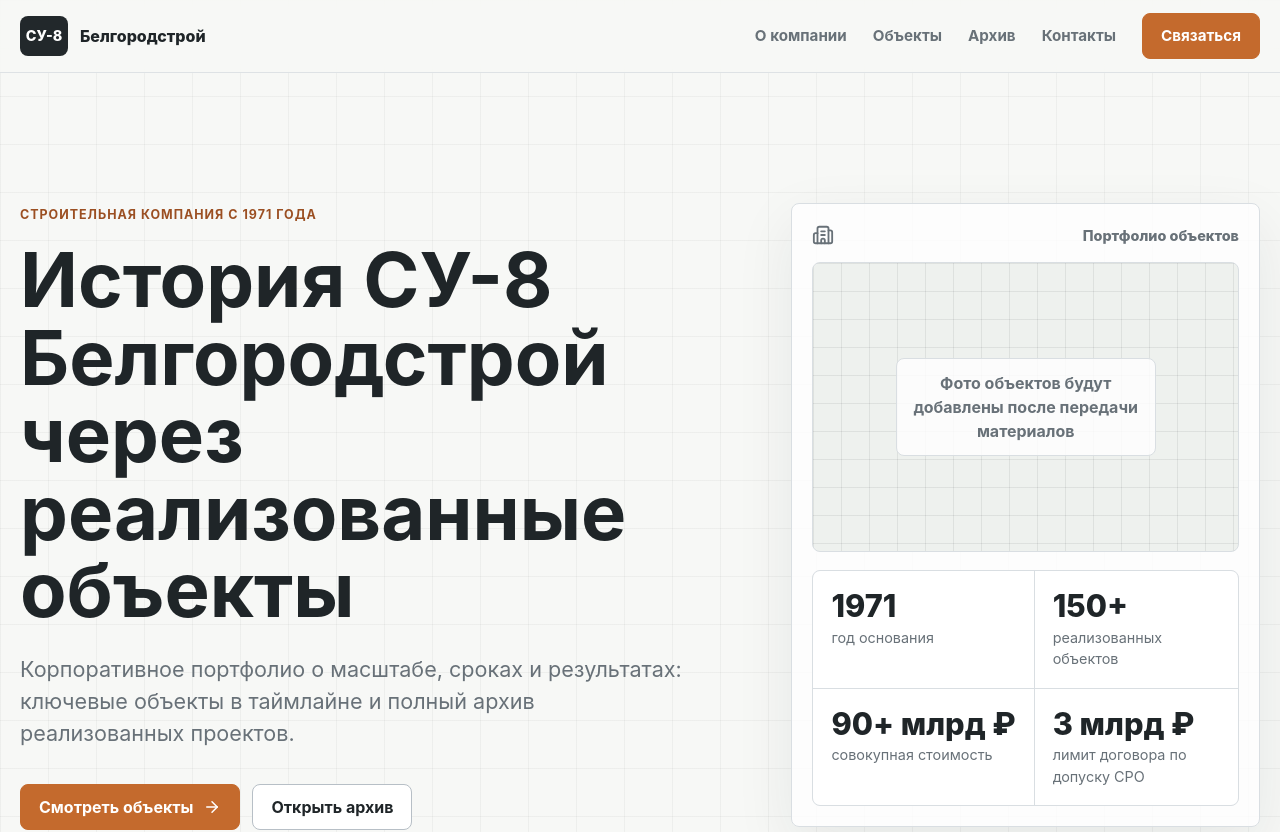
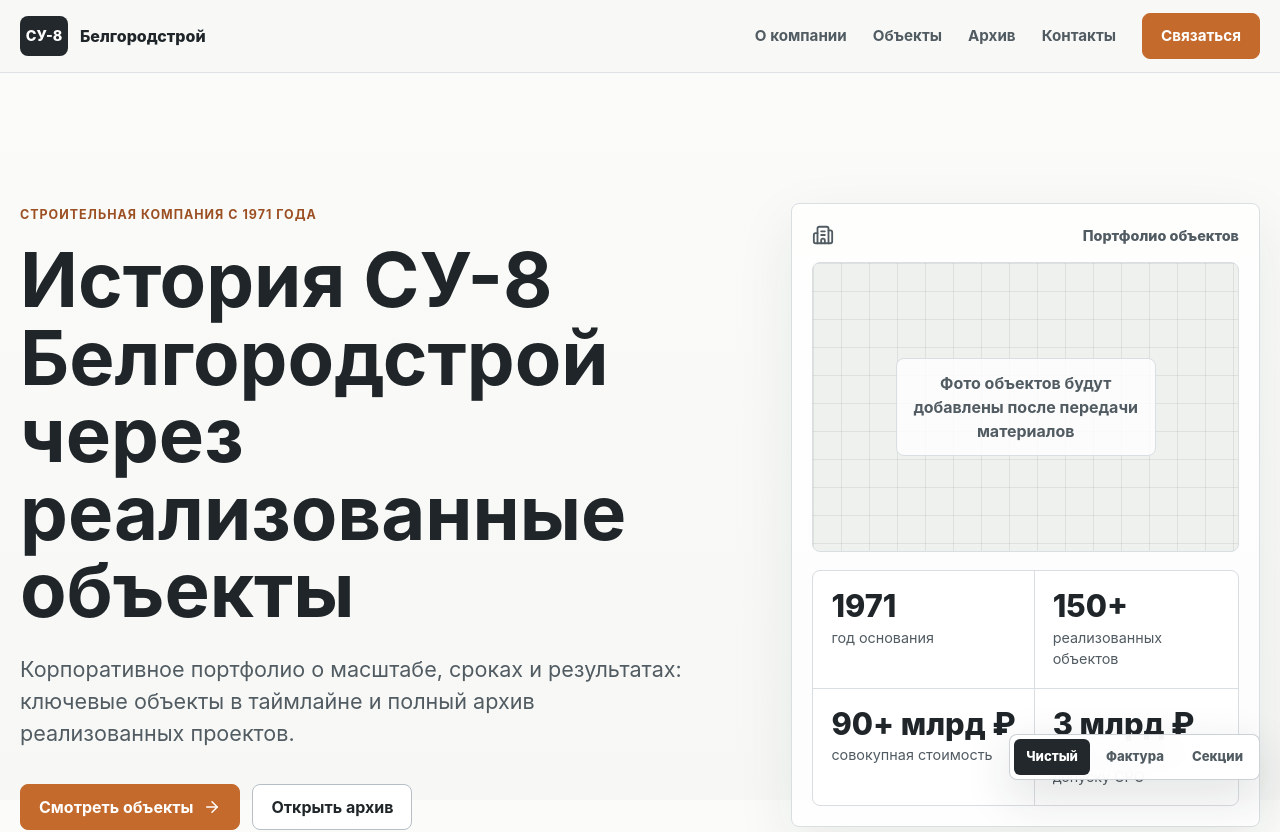
Before and after one commit to tkachas/construction-su8, a React (Vite) app: page / in a window 1280 px wide. Shown: the top 832 px of the page. Built offline with nearby package versions, Linux system fonts and the light colour scheme.

Commit message:
Add background theme variants

```diff
--- a/src/app/App.tsx
+++ b/src/app/App.tsx
@@ -1,5 +1,10 @@
-import { useState } from "react";
+import { useEffect, useState } from "react";
 import { About } from "../components/About/About";
+import {
+  BackgroundSwitcher,
+  type BackgroundVariant,
+  isBackgroundVariant
+} from "../components/BackgroundSwitcher/BackgroundSwitcher";
 import { Contacts } from "../components/Contacts/Contacts";
 import { FeaturedTimeline } from "../components/FeaturedTimeline/FeaturedTimeline";
 import { Footer } from "../components/Footer/Footer";
@@ -11,8 +16,38 @@
 import { featuredProjects } from "../data/featuredProjects";
 import type { FeaturedProject } from "../types/project";
 
+const backgroundStorageKey = "su8-background-variant";
+
+function getInitialBackgroundVariant(): BackgroundVariant {
+  if (typeof window === "undefined") {
+    return "clean";
+  }
+
+  try {
+    const storedVariant = window.localStorage.getItem(backgroundStorageKey);
+    return isBackgroundVariant(storedVariant) ? storedVariant : "clean";
+  } catch {
+    return "clean";
+  }
+}
+
 export function App() {
   const [selectedProject, setSelectedProject] = useState<FeaturedProject | null>(null);
+  const [backgroundVariant, setBackgroundVariant] = useState<BackgroundVariant>(getInitialBackgroundVariant);
+
+  useEffect(() => {
+    document.documentElement.dataset.bg = backgroundVariant;
+
+    try {
+      window.localStorage.setItem(backgroundStorageKey, backgroundVariant);
+    } catch {
+      // Keeping the visual state matters more than persistence for the demo switcher.
+    }
+
+    return () => {
+      delete document.documentElement.dataset.bg;
+    };
+  }, [backgroundVariant]);
 
   return (
     <>
@@ -31,6 +66,7 @@
         onClose={() => setSelectedProject(null)}
         onSelectProject={setSelectedProject}
       />
+      <BackgroundSwitcher value={backgroundVariant} onChange={setBackgroundVariant} />
     </>
   );
 }
--- a/src/components/About/About.module.css
+++ b/src/components/About/About.module.css
@@ -10,6 +10,11 @@
   gap: 18px;
   color: var(--color-muted);
   font-size: clamp(1rem, 1.35vw, 1.14rem);
+  background-color: rgba(255,255,255,0.78);
+  padding: 20px;
+  border: 1px solid var(--color-line);
+  box-shadow: var(--shadow-soft);
+  border-radius: var(--radius);
 }
 
 .content p {
--- /dev/null
+++ b/src/components/BackgroundSwitcher/BackgroundSwitcher.module.css
@@ -0,0 +1,49 @@
+.switcher {
+  position: fixed;
+  right: 20px;
+  bottom: 20px;
+  z-index: 35;
+  display: inline-flex;
+  gap: 4px;
+  padding: 4px;
+  border: 1px solid rgba(183, 191, 198, 0.72);
+  border-radius: var(--radius);
+  background: rgba(255, 255, 255, 0.9);
+  box-shadow: 0 16px 48px rgba(31, 37, 40, 0.14);
+  backdrop-filter: blur(12px);
+}
+
+.switcher button {
+  min-height: 36px;
+  padding: 0 12px;
+  border: 0;
+  border-radius: 6px;
+  background: transparent;
+  color: var(--color-muted);
+  font-size: 0.82rem;
+  font-weight: 800;
+  white-space: nowrap;
+}
+
+.switcher button:hover {
+  color: var(--color-text);
+}
+
+.switcher .active {
+  background: var(--color-dark);
+  color: #ffffff;
+}
+
+@media (max-width: 640px) {
+  .switcher {
+    right: 12px;
+    bottom: 12px;
+    left: 12px;
+    justify-content: center;
+  }
+
+  .switcher button {
+    flex: 1 1 0;
+    padding: 0 8px;
+  }
+}
--- /dev/null
+++ b/src/components/BackgroundSwitcher/BackgroundSwitcher.tsx
@@ -0,0 +1,38 @@
+import styles from "./BackgroundSwitcher.module.css";
+
+export const backgroundVariants = ["clean", "material", "sections"] as const;
+
+export type BackgroundVariant = (typeof backgroundVariants)[number];
+
+const labels: Record<BackgroundVariant, string> = {
+  clean: "Чистый",
+  material: "Фактура",
+  sections: "Секции"
+};
+
+type BackgroundSwitcherProps = {
+  value: BackgroundVariant;
+  onChange: (value: BackgroundVariant) => void;
+};
+
+export function isBackgroundVariant(value: string | null): value is BackgroundVariant {
+  return backgroundVariants.includes(value as BackgroundVariant);
+}
+
+export function BackgroundSwitcher({ value, onChange }: BackgroundSwitcherProps) {
+  return (
+    <div className={styles.switcher} aria-label="Вариант фона" role="group">
+      {backgroundVariants.map((variant) => (
+        <button
+          aria-pressed={value === variant}
+          className={value === variant ? styles.active : ""}
+          key={variant}
+          type="button"
+          onClick={() => onChange(variant)}
+        >
+          {labels[variant]}
+        </button>
+      ))}
+    </div>
+  );
+}
--- a/src/styles/global.css
+++ b/src/styles/global.css
@@ -1,13 +1,62 @@
 body {
   min-width: 320px;
   color: var(--color-text);
-  background:
-    linear-gradient(rgba(31, 37, 40, 0.045) 1px, transparent 1px),
-    linear-gradient(90deg, rgba(31, 37, 40, 0.045) 1px, transparent 1px),
-    var(--color-bg);
-  background-size: 48px 48px;
+  background: linear-gradient(180deg, #fbfcfa 0%, var(--color-bg) 100%);
+  background-attachment: fixed;
   font-family: var(--font-sans);
   line-height: 1.5;
+}
+
+html[data-bg="clean"] body {
+  background: linear-gradient(180deg, #fbfcfa 0%, var(--color-bg) 100%);
+  background-attachment: fixed;
+}
+
+html[data-bg="material"] body {
+  background:
+    linear-gradient(180deg, rgba(249, 249, 244, 0.18) 0%, rgba(232, 231, 224, 0.26) 100%),
+    url("../assets/textures/soft-concrete.webp"),
+    #e6e4dc;
+  background-attachment: fixed;
+  background-position: center top;
+  background-repeat: no-repeat;
+  background-size: cover;
+}
+
+html[data-bg="sections"] body {
+  background: #f4f6f3;
+}
+
+html[data-bg="sections"] main > section:not(#contacts) {
+  background: rgba(255, 255, 255, 0.54);
+  box-shadow: inset 0 1px 0 rgba(183, 191, 198, 0.34);
+}
+
+html[data-bg="sections"] main > section:nth-child(even):not(#contacts) {
+  background: rgba(232, 237, 232, 0.6);
+}
+
+html[data-bg="sections"] main > section:first-child {
+  box-shadow: none;
+}
+
+html[data-bg="sections"] main > #contacts {
+  background: var(--color-dark);
+  box-shadow: none;
+}
+
+@media (max-width: 920px) {
+  body,
+  html[data-bg="clean"] body,
+  html[data-bg="material"] body {
+    background-attachment: scroll;
+  }
+
+  html[data-bg="material"] body {
+    background-position: center top;
+    background-repeat: no-repeat, repeat-y, repeat;
+    background-size: auto, 1120px auto, auto;
+  }
 }
 
 a {
--- a/src/styles/variables.css
+++ b/src/styles/variables.css
@@ -3,7 +3,7 @@
   --color-surface: #ffffff;
   --color-surface-muted: #eef1ee;
   --color-text: #1f2528;
-  --color-muted: #687178;
+  --color-muted: #515b62;
   --color-line: #d9dee2;
   --color-line-strong: #b7bfc6;
   --color-accent: #c46a2d;
```
Also changed, not shown: src/assets/textures/soft-concrete.webp (added).
